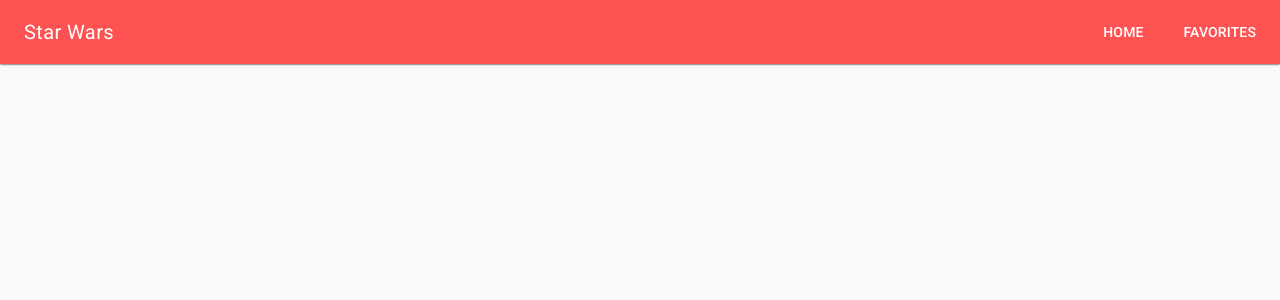
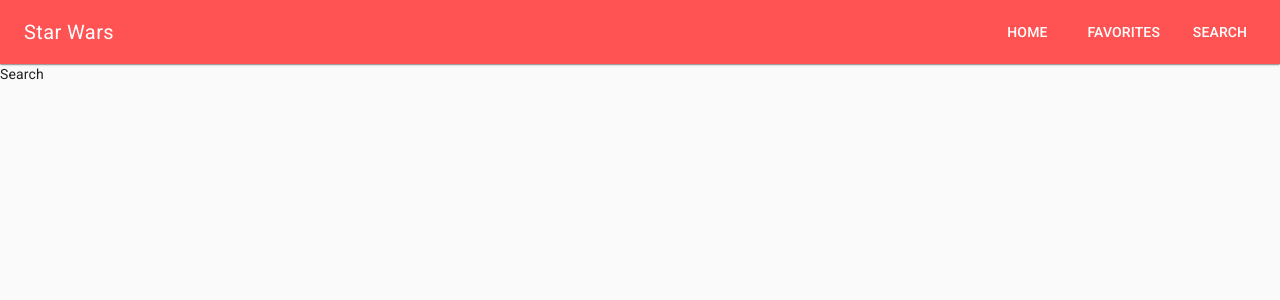
Before and after one commit to ectuser/starwars-characters, a Vue app: page /search in a window 1280 px wide. Shown: the top 300 px of the page. Built offline with nearby package versions, Linux system fonts and the light colour scheme.

Commit message:
Init search

```diff
--- a/src/App.vue
+++ b/src/App.vue
@@ -4,6 +4,7 @@
       <h3 class="md-title" style="flex: 1">Star Wars</h3>
       <md-button to="/">Home</md-button>
       <md-button to="/favorites">Favorites</md-button>
+      <md-button to="/search">Search</md-button>
     </md-toolbar>
     <router-view/>
   </div>
--- a/src/components/CharacterCard.vue
+++ b/src/components/CharacterCard.vue
@@ -6,6 +6,7 @@
           <div class="md-subhead">Subtitle here</div>
         </md-card-header-text>
         <md-card-media>
+
           <img :src="imgUrl" alt="People">
         </md-card-media>
       </md-card-header>
--- /dev/null
+++ b/src/components/Search.vue
@@ -0,0 +1,11 @@
+<template>
+  <div>Search</div>
+</template>
+<script lang="ts">
+import Vue from 'vue'
+import Component from 'vue-class-component';
+@Component
+export default class SearchComponent extends Vue{
+
+}
+</script>>
--- a/src/router/index.ts
+++ b/src/router/index.ts
@@ -1,6 +1,7 @@
 import Vue from "vue";
 import VueRouter, { RouteConfig } from "vue-router";
 import Home from "../views/Home.vue";
+import SearchComponent from "@/components/Search.vue";
 
 Vue.use(VueRouter);
 
@@ -14,7 +15,11 @@
     path: "/page/:id",
     name: "Page",
     component: Home,
-    props: (route) => ({ page: route.query.page }),
+  },
+  {
+    path: "/search",
+    name: "Search",
+    component: SearchComponent,
   },
   {
     path: "/favorites",
--- a/src/views/Home.vue
+++ b/src/views/Home.vue
@@ -2,6 +2,7 @@
   <div class="home">
     <div class="pagination">
       <md-button class="md-primary" :to="`/page/${pageNumber - 1}`" :disabled="pageNumber <= 1">Previous</md-button>
+      <md-button>{{pageNumber}}</md-button>
       <md-button class="md-accent" :to="`/page/${pageNumber + 1}`" :disabled="pageNumber === Math.floor(numberOfCharacters / 10)">Next</md-button>
     </div>
     <CharacterCard v-for="(item, index) in characters" :key="transformIndex(index, pageNumber)"
@@ -13,7 +14,7 @@
 
 <script lang="ts">
 // @ is an alias to /src
-import CharacterCard from "../components/CharacterCard";
+import CharacterCard from "../components/CharacterCard.vue";
 import { CharactersApiService } from "../services/characters/api/characters";
 import { AllCharacters } from "../interfaces/all-characters";
 import { Component, Prop, Vue, Watch } from "vue-property-decorator";
```
